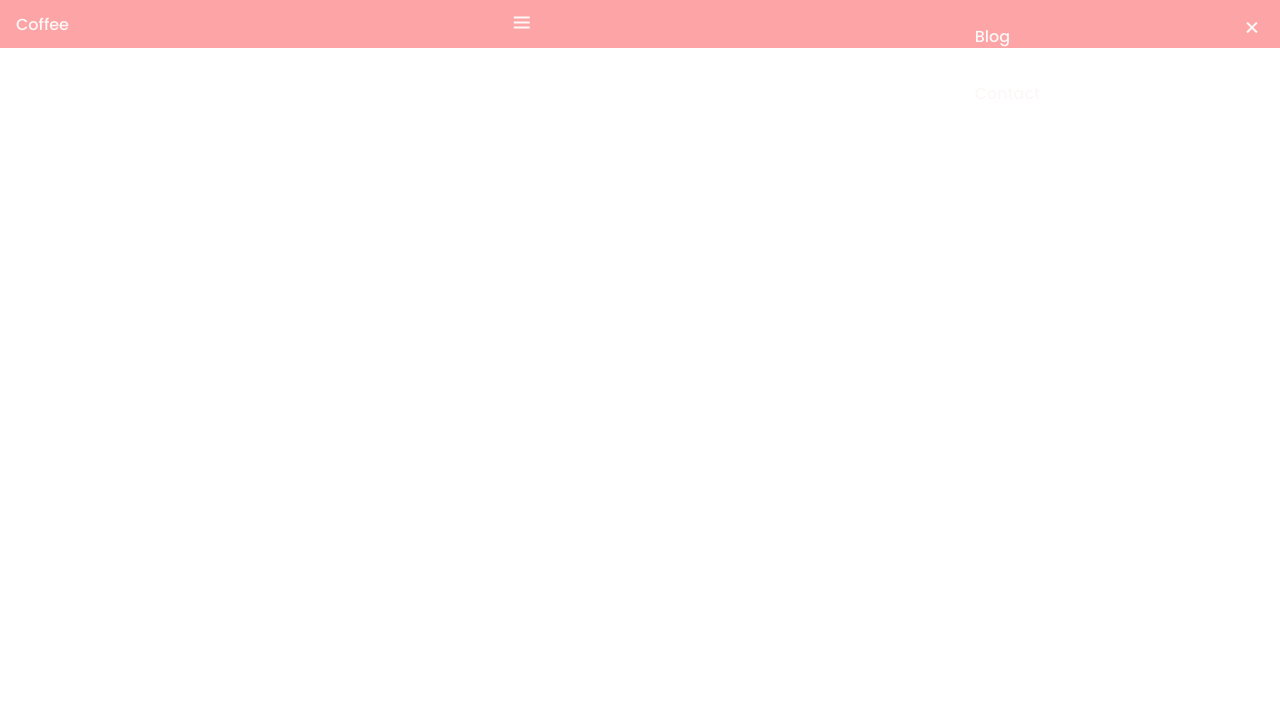
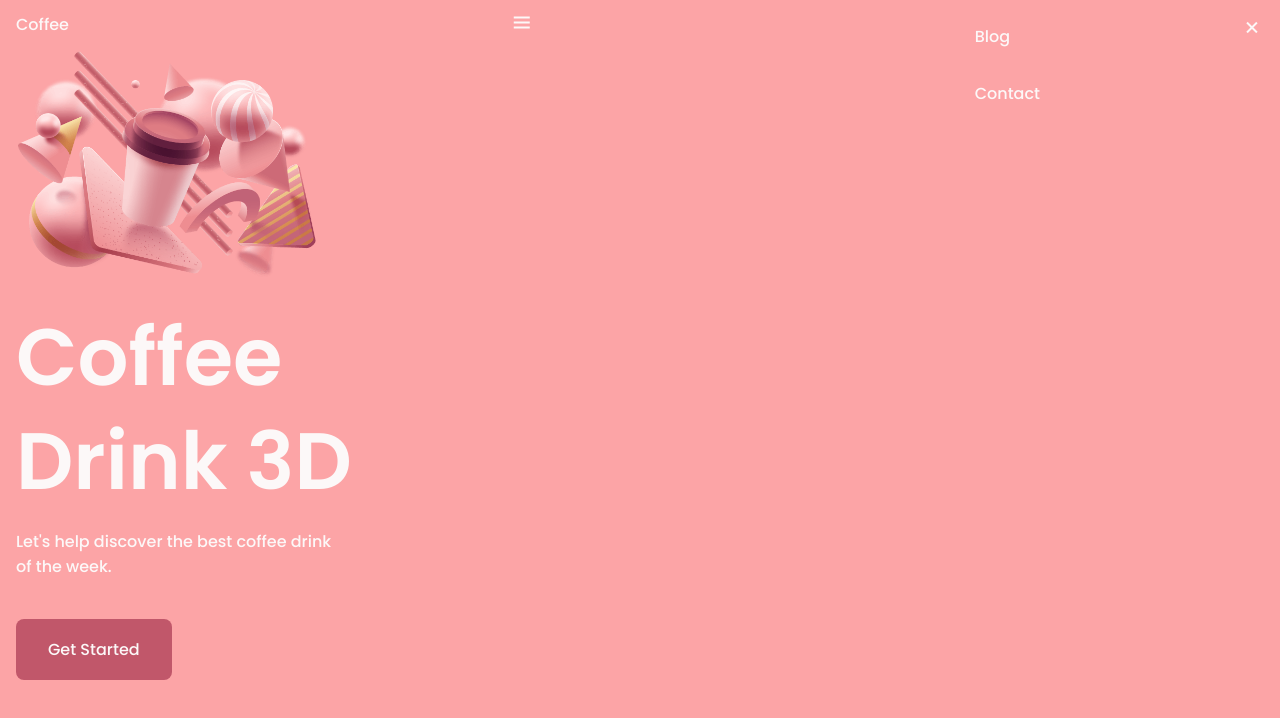
Before and after one commit to CelsoPereiraDev/responsive-landing-page, a plain HTML site: page index.html in a window 1280 px wide. Drawn offline with nearby package versions, Linux system fonts and the light colour scheme.

Commit message:
Adição do Home e correção nas variáveis  das CSS

```diff
--- a/index.html
+++ b/index.html
@@ -32,7 +32,7 @@
                     </div>
 
                     <ul class="nav__list">
-                    <li class="nav__item"><a href="#home" class="nav__link">Home</a></li>
+                        <li class="nav__item"><a href="#home" class="nav__link active">Home</a></li>
                         <li class="nav__item"><a href="#about" class="nav__link">About</a></li>
                         <li class="nav__item"><a href="#skills" class="nav__link">Blog</a></li>
                         <li class="nav__item"><a href="#contact" class="nav__link">Contact</a></li>
@@ -40,6 +40,26 @@
                 </div>
         </nav>
     </header>
+    <main class="l-main">
+        <!-- ===== HOME ===== -->
+        <section class="home" id="home">
+            <div class="home__container bd-grid">
+                <div class="home__img">
+                    <img src="img/img1.png" alt="">
+                    <img src="img/img2.png" alt="">
+                    <img src="img/img3.png" alt="">
+                    <img src="img/img4.png" alt="">
+                    <img src="img/img5.png" alt="">
+                    <img src="img/img6.png" alt="">
+                </div>
+                <div class="home__data">
+                    <h1 class="home__title">Coffee <br> Drink 3D</h1>
+                    <p class="home__description">Let's help discover the best coffee drink <br> of the week.</p>
+                    <a href="#" class="home__button">Get Started</a>
+                </div>
+            </div>
+        </section>
+    </main>
 
     <!-- ===== GSAP ===== -->
     <script src="https://cdnjs.cloudflare.com/ajax/libs/gsap/3.9.1/gsap.min.js"></script>
--- a/main.js
+++ b/main.js
@@ -1,18 +1,16 @@
 /*====== MENU SHOW AND HIDDEN =====*/
-const navMenu = document.getElementById('nav-menu')
-    toggleMenu = document.getElementById('nav-toggle')
+const navMenu = document.getElementById('nav-menu'),
+    toggleMenu = document.getElementById('nav-toggle'),
     closeMenu = document.getElementById('nav-close')
 
 // SHOW
 toggleMenu.addEventListenner('click', ()=>{
     navMenu.classList.toggle('show')
-
 })
 
 //HIDDEN
 closeMenu.addEventListenner('click', ()=>{
     navMenu.classList.remove('show')
-
 })
 /*====== MENU SHOW AND HIDDEN =====*/
 
--- a/style.css
+++ b/style.css
@@ -3,7 +3,6 @@
 /* ===== VARIABLES CSS =====*/
 :root {
     --header-height: 3rem;
-
 
 /* ===== COLORS =====*/
     --first-color:#FCA4A6;
@@ -13,8 +12,8 @@
 
 /* ===== FONTS AND TYPOGRAPHY =====*/
     --body-font: 'Poppins',sans-serif;
-    --bif-font-size:2.5rem;
-    --normal-font-size:.938rem;
+    --big-font-size:2.5rem;
+    --normal-font-size: .938rem;
 
 /* ===== Z INDEX =====*/
     --z-fixed:100;
@@ -22,8 +21,8 @@
 
 @media screen and (min-width:768px){
     :root{
-        --big-font-size:5rem;
-        --normal-font-size:1rem;
+        --big-font-size: 5rem;
+        --normal-font-size: 1rem;
     }
 }
 
@@ -39,7 +38,8 @@ body{
     font-family: var(--body-font);
     font-size: var(--normal-font-size);
     font-weight: 500;
-}
+  }
+
 
 h1, p, ul{
     margin:0;
@@ -131,6 +131,51 @@ img{
 }
 
 /* ===== HOME =====*/
+.home{
+    background-color: var(--first-color);
+    overflow: hidden;
+}
+.home__container{
+    height: calc(100vh - var(--header-height));
+    grid-template-rows: repeat(2, max-content);
+    row-gap: 1.5rem;
+}
 
+.home__img{
+    position: relative;
+    padding-top: 1.5rem;
+    justify-self: cente;
+    width: 302px;
+    height: 233px;
+}
+.home__img img{
+    position: absolute;
+    top: 0;
+    left: 0;
+}
+
+.home__data{
+    color: var(--white-color)
+
+}
+
+.home__title{
+    font-size: var(--big-font-size);
+    line-height: 1.3;
+    margin-bottom: 1rem;
+}
+.home__description{
+    margin-bottom: 2.5rem;
+}
+.home__button{
+    display: inline-block;
+    background-color: var(--first-color-dark);
+    color: var(--white-color);
+    padding: 1.125rem 2rem;
+    border-radius: .5rem;
+}
+.home__button:hover{
+    background-color: var(--first-color-darken);
+}
 
 /* ===== MEDIA QUERIES =====*/
```
Lines whose indentation alone changed are shown as unchanged.
